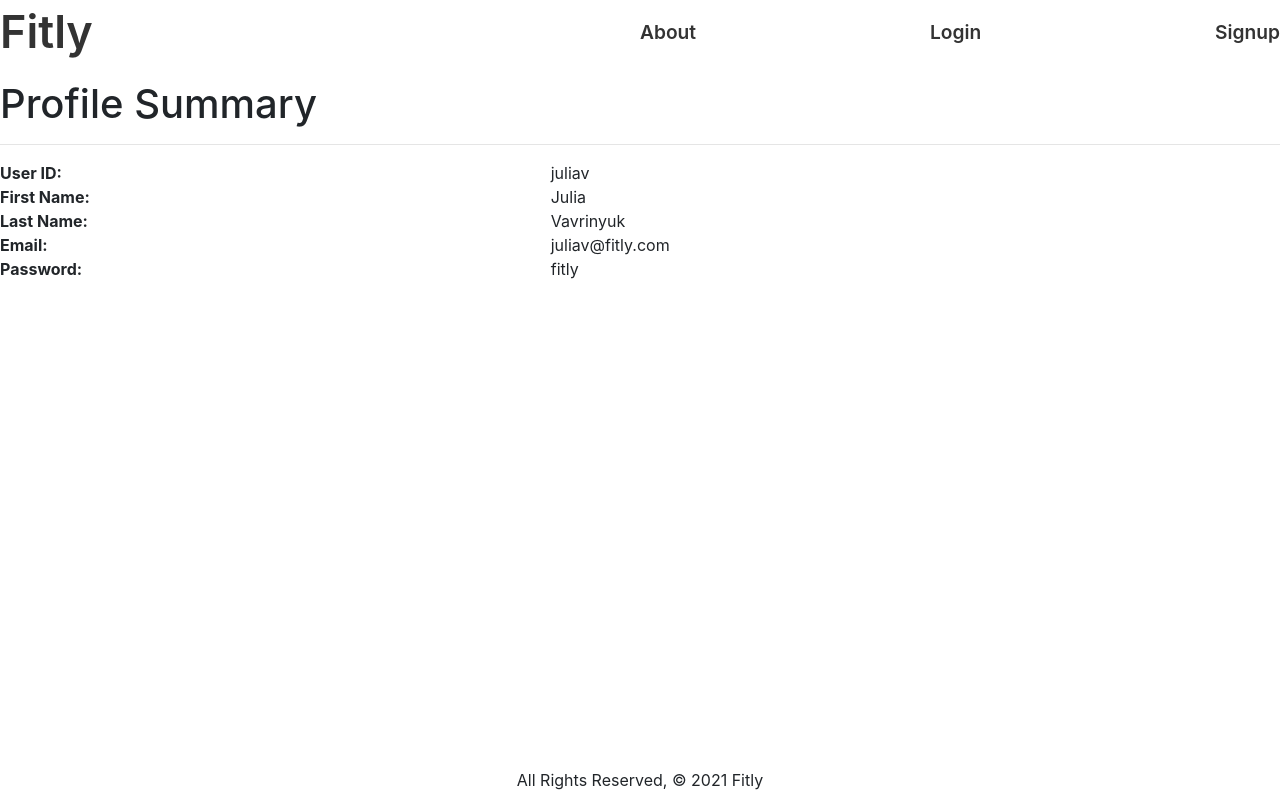
After one commit to nwilltell27/fitly, a Django app: page /user/ in a window 1280 px wide. The commit adds this page. Run offline with Django 3.2, Linux system fonts and the light colour scheme; some libraries are stand-ins or nearby versions.

Commit message:
restructured profile page template, urls, and views

```diff
--- a/main_app/templates/base.html
+++ b/main_app/templates/base.html
@@ -38,7 +38,7 @@
           {% if user.is_authenticated %}
           <li><a href="">Exercise</a></li>
           <li><a href="">Food</a></li>
-          <li><a href="">Profile</a></li>
+          <li><a href="/user">Profile</a></li>
           <li><a href="{% url 'logout' %}">Logout</a></li>
           {% else %}
           <li><a href="{% url 'login' %}">Login</a></li>
--- /dev/null
+++ b/main_app/templates/user/index.html
@@ -0,0 +1,32 @@
+{% extends 'base.html' %}
+{% block content %}
+
+    <h1>Profile Summary</h1>
+    {%  for user in users %}
+    <hr>
+        <div>
+            <table style="width:100%">
+                <tr>
+                    <th>User ID:</th>
+                    <td>{{ user.user_id }}</td>
+                </tr>
+                <tr>
+                    <th>First Name:</th>
+                    <td>{{ user.first_name }}</td>
+                </tr>
+                <tr>
+                    <th>Last Name:</th>
+                    <td>{{ user.last_name }}</td>
+                </tr>
+                <tr>
+                    <th>Email:</th>
+                    <td>{{ user.email }}</td>
+                </tr>
+                <tr>
+                    <th>Password:</th>
+                    <td>{{ user.password }}</td>
+            </table>
+            </div>
+        </div>
+    {% endfor%}
+{% endblock %}
--- a/main_app/templates/user/signup.html
+++ b/main_app/templates/user/signup.html
@@ -7,7 +7,7 @@
 <form action="" method="post">
     {% csrf_token %}
   <div class="input-field col s12 l6">
-    <input type="text" id="first_name" class="validate">
+    <input type="text" id="user_id" class="validate">
     <label for="user_id">User ID</label>
   </div>
   <div class="input-field col s12 l6">
--- a/main_app/urls.py
+++ b/main_app/urls.py
@@ -4,8 +4,7 @@ from . import views
 urlpatterns = [
   path('', views.home, name='home'),
   path('user/signup/', views.signup, name='signup'),
-  path('profile/<int:user_id>/', views.profile, name='profile'),
-  path('profile/<int:user_id>/profile_form/', views.profile_form, name='profile_form'),
+  path('user/', views.user_index, name='index'),
   path('elogs/', views.elogs_index, name="index"),
   path('elogs/<int:user_id>/', views.elogs_detail, name='detail'),
   path('elogs/<int:pk>/create/', views.ElogCreate.as_view(), name='elogs_create'),
--- a/main_app/views.py
+++ b/main_app/views.py
@@ -1,7 +1,18 @@
 from django.shortcuts import redirect, render
 from django.views.generic.edit import CreateView, UpdateView, DeleteView
-from .forms import ProfileForm
 from .models import UserProfile, Elog
+
+class User:
+  def __init__(self, user_id, first_name, last_name, email, password):
+    self.user_id = user_id
+    self.first_name = first_name
+    self.last_name = last_name
+    self.email = email
+    self.password = password
+
+users = [
+  User('juliav', 'Julia', 'Vavrinyuk', 'juliav@fitly.com', 'fitly'),
+]
 
 # Create your views here.
 def home(request):
@@ -10,21 +21,8 @@ def home(request):
 def signup(request):
   return render(request, 'user/signup.html')
 
-def profile_form(request, user_id):
-  form = ProfileForm(request.POST)
-  if form.is_valid():
-    new_form = form.save(commit=False)
-    new_form.user_id = user_id
-    new_form.save()
-  return redirect('profile', user_id=user_id)
-
-def profile(request, user_id):
-  user = UserProfile.objects.get(id=user_id)
-  profile_form = ProfileForm()
-  return render(request, 'user/profile.html', {
-    'user': user,
-    'profile_form': profile_form
-  })
+def user_index(request):
+  return render(request, 'user/index.html', {'users': users})
 
 class ElogCreate(CreateView):
   model = Elog
```
Also changed, not shown: main_app/templates/user/profile.html (deleted, +0 -18 lines).
